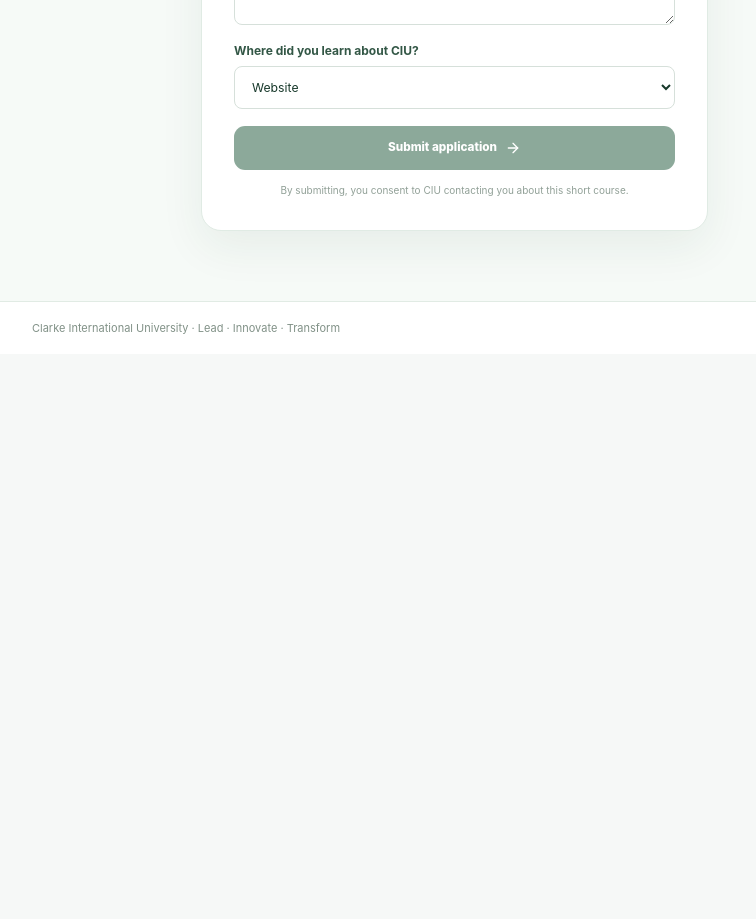
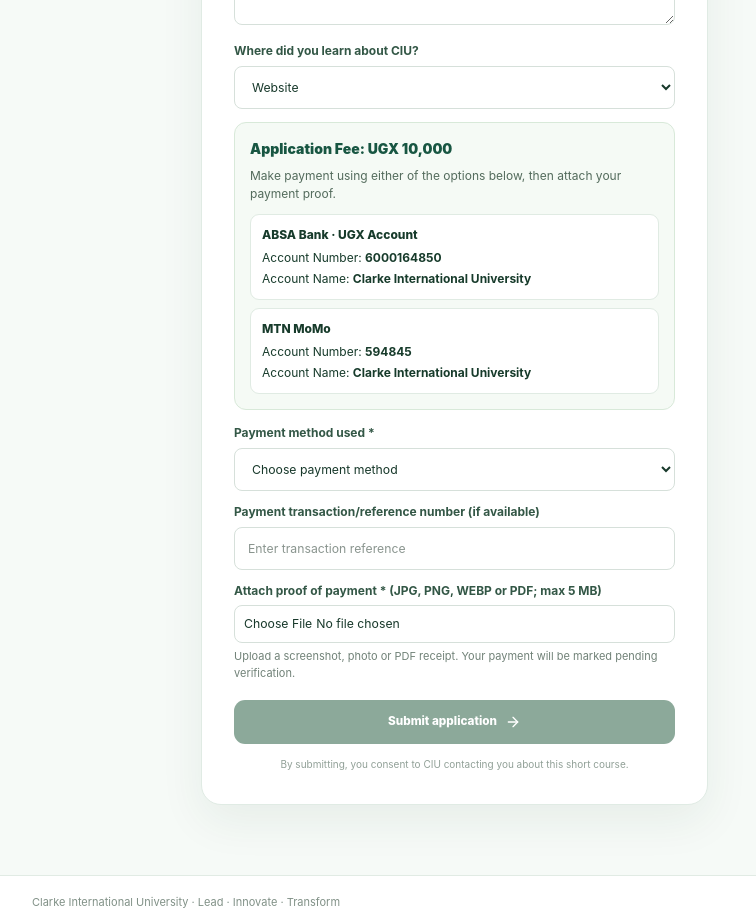
Before and after one commit to isabirye99-collab/ai-social-bot, a Next.js app in the folder crm/: page /short-courses/apply in a window 1280 px wide. Shown: the part 940-1859 px from the top of the page, without its empty margins (454-1210 px from the left). Before the commit the page ends 1294 px from the top, so only its background shows below. Built offline with nearby package versions, Linux system fonts and the light colour scheme; no server answers; the database is empty.

Commit message:
Add application fee payment options and proof upload

```diff
--- a/crm/app/short-courses/apply/page.tsx
+++ b/crm/app/short-courses/apply/page.tsx
@@ -17,6 +17,9 @@ export default function ShortCourseApplicationPage() {
   const [saving, setSaving] = useState(false);
   const [error, setError] = useState("");
   const [submitted, setSubmitted] = useState(false);
+  const [paymentMethod, setPaymentMethod] = useState("");
+  const [paymentReference, setPaymentReference] = useState("");
+  const [proofFile, setProofFile] = useState<File | null>(null);
   const [form, setForm] = useState({ first_name: "", last_name: "", phone: "", email: "", date_of_birth: "", gender: "", nationality: "", highest_qualification: "", qualification_details: "", source: "Website", expected_outcome: "" });
 
   useEffect(() => {
@@ -40,8 +43,17 @@ export default function ShortCourseApplicationPage() {
   async function submit(event: FormEvent) {
     event.preventDefault(); setSaving(true); setError("");
     if (!courseId) { setError("Please select a short course."); setSaving(false); return; }
+    if (!paymentMethod) { setError("Please choose ABSA Bank or MTN MoMo."); setSaving(false); return; }
+    if (!proofFile) { setError("Please attach proof of payment to continue."); setSaving(false); return; }
+    if (proofFile.size > 5 * 1024 * 1024) { setError("Proof of payment must be 5 MB or smaller."); setSaving(false); return; }
+    if (!["image/jpeg", "image/png", "image/webp", "application/pdf"].includes(proofFile.type)) { setError("Attach a JPG, PNG, WEBP image or PDF document."); setSaving(false); return; }
+    let uploadedPath = "";
     try {
-      const { data, error: e } = await supabase.rpc("submit_short_course_application", {
+      const safeName = proofFile.name.replace(/[^a-zA-Z0-9._-]/g, "_");
+      uploadedPath = crypto.randomUUID() + "/" + safeName;
+      const { error: uploadError } = await supabase.storage.from("short-course-payment-proofs").upload(uploadedPath, proofFile, { upsert: false, contentType: proofFile.type });
+      if (uploadError) throw uploadError;
+      const { error: e } = await supabase.rpc("submit_short_course_application", {
         p_course_id: courseId,
         p_first_name: form.first_name.trim(),
         p_last_name: form.last_name.trim(),
@@ -54,11 +66,16 @@ export default function ShortCourseApplicationPage() {
         p_qualification_details: form.qualification_details.trim() || null,
         p_source: form.source || "Website",
         p_expected_outcome: form.expected_outcome.trim() || null,
+        p_payment_method: paymentMethod,
+        p_payment_reference: paymentReference.trim() || null,
+        p_payment_proof_path: uploadedPath,
       });
       if (e) throw e;
       setSubmitted(true);
-    } catch (e: any) { setError(e?.message || "We could not submit your application. Please try again."); }
-    finally { setSaving(false); }
+    } catch (e: any) {
+      if (uploadedPath) { try { await supabase.storage.from("short-course-payment-proofs").remove([uploadedPath]); } catch {} }
+      setError(e?.message || "We could not submit your application. Please try again.");
+    } finally { setSaving(false); }
   }
 
   return <main style={{ minHeight: "100vh", background: "#f6faf7", color: "#173b2b", fontFamily: "Inter, Arial, sans-serif" }}>
@@ -79,7 +96,7 @@ export default function ShortCourseApplicationPage() {
           </div>
         </div>
         <div style={{ background: "#fff", border: "1px solid #e0ebe4", borderRadius: 20, padding: "clamp(20px,3vw,32px)", boxShadow: "0 16px 45px rgba(27,70,46,.07)" }}>
-          {submitted ? <div style={{ textAlign: "center", padding: "32px 8px" }}><div style={{ width: 58, height: 58, margin: "0 auto 18px", borderRadius: 30, display: "grid", placeItems: "center", background: "#e7f7eb", color: "#22834d" }}><CheckCircle2 size={30}/></div><h2 style={{ fontSize: 25, fontWeight: 900, margin: "0 0 10px" }}>Thank you for applying!</h2><p style={{ fontSize: 14, color: "#65796c", lineHeight: 1.8 }}>Your short-course application has been received by Clarke International University. Our coordinator will contact you using the details you provided.</p><button onClick={() => { setSubmitted(false); setForm({ first_name: "", last_name: "", phone: "", email: "", date_of_birth: "", gender: "", nationality: "", highest_qualification: "", qualification_details: "", source: "Website", expected_outcome: "" }); setCourseId(courses.length === 1 ? courses[0].id : ""); }} style={{ marginTop: 12, border: 0, borderRadius: 10, padding: "12px 16px", color: "#fff", background: "#00695c", fontWeight: 800, cursor: "pointer" }}>Submit another application</button></div> : <>
+          {submitted ? <div style={{ textAlign: "center", padding: "32px 8px" }}><div style={{ width: 58, height: 58, margin: "0 auto 18px", borderRadius: 30, display: "grid", placeItems: "center", background: "#e7f7eb", color: "#22834d" }}><CheckCircle2 size={30}/></div><h2 style={{ fontSize: 25, fontWeight: 900, margin: "0 0 10px" }}>Thank you for applying!</h2><p style={{ fontSize: 14, color: "#65796c", lineHeight: 1.8 }}>Your short-course application has been received by Clarke International University. Our coordinator will contact you using the details you provided.</p><button onClick={() => { setSubmitted(false); setForm({ first_name: "", last_name: "", phone: "", email: "", date_of_birth: "", gender: "", nationality: "", highest_qualification: "", qualification_details: "", source: "Website", expected_outcome: "" }); setCourseId(courses.length === 1 ? courses[0].id : ""); setPaymentMethod(""); setPaymentReference(""); setProofFile(null); }} style={{ marginTop: 12, border: 0, borderRadius: 10, padding: "12px 16px", color: "#fff", background: "#00695c", fontWeight: 800, cursor: "pointer" }}>Submit another application</button></div> : <>
             <h2 style={{ fontSize: 23, fontWeight: 900, margin: "0 0 6px" }}>Apply for a short course</h2><p style={{ fontSize: 12, color: "#75867b", margin: "0 0 22px", lineHeight: 1.6 }}>Complete the form below. Fields marked * are required.</p>
             {error && <div style={{ background: "#fff1f0", border: "1px solid #fecaca", color: "#991b1b", padding: 11, borderRadius: 9, marginBottom: 13, fontSize: 12 }}>{error}</div>}
             <form onSubmit={submit} style={{ display: "grid", gap: 13 }}>
@@ -92,6 +109,23 @@ export default function ShortCourseApplicationPage() {
               <div><label style={labelStyle}>Qualification details / institution</label><textarea rows={2} value={form.qualification_details} onChange={(e) => update("qualification_details", e.target.value)} style={{ ...field, resize: "vertical" }}/></div>
               <div><label style={labelStyle}>What would you like to get out of this course?</label><textarea rows={3} value={form.expected_outcome} onChange={(e) => update("expected_outcome", e.target.value)} style={{ ...field, resize: "vertical" }}/></div>
               <div><label style={labelStyle}>Where did you learn about CIU?</label><select value={form.source} onChange={(e) => update("source", e.target.value)} style={field}>{["Website","Facebook","TikTok","Instagram","WhatsApp","Google","Billboard","Referral","Employer / organisation","Other"].map((s) => <option key={s}>{s}</option>)}</select></div>
+              <div style={{ border: "1px solid #d8e9d9", borderRadius: 12, background: "#f5faf5", padding: 15, marginBottom: 2 }}>
+                <div style={{ fontSize: 14, fontWeight: 900, color: "#185642", marginBottom: 8 }}>Application Fee: UGX 10,000</div>
+                <p style={{ margin: "0 0 10px", fontSize: 12, color: "#536b5c" }}>Make payment using either of the options below, then attach your payment proof.</p>
+                <div style={{ background: "#fff", border: "1px solid #e0ebe3", borderRadius: 9, padding: 11, marginBottom: 8 }}>
+                  <div style={{ fontSize: 12, fontWeight: 850 }}>ABSA Bank · UGX Account</div>
+                  <div style={{ fontSize: 12, marginTop: 5 }}>Account Number: <strong>6000164850</strong></div>
+                  <div style={{ fontSize: 12, marginTop: 3 }}>Account Name: <strong>Clarke International University</strong></div>
+                </div>
+                <div style={{ background: "#fff", border: "1px solid #e0ebe3", borderRadius: 9, padding: 11 }}>
+                  <div style={{ fontSize: 12, fontWeight: 850 }}>MTN MoMo</div>
+                  <div style={{ fontSize: 12, marginTop: 5 }}>Account Number: <strong>594845</strong></div>
+                  <div style={{ fontSize: 12, marginTop: 3 }}>Account Name: <strong>Clarke International University</strong></div>
+                </div>
+              </div>
+              <div><label style={labelStyle}>Payment method used *</label><select required value={paymentMethod} onChange={(e) => setPaymentMethod(e.target.value)} style={field}><option value="">Choose payment method</option><option value="ABSA Bank">ABSA Bank</option><option value="MTN MoMo">MTN MoMo</option></select></div>
+              <div><label style={labelStyle}>Payment transaction/reference number (if available)</label><input value={paymentReference} onChange={(e) => setPaymentReference(e.target.value)} placeholder="Enter transaction reference" style={field}/></div>
+              <div><label style={labelStyle}>Attach proof of payment * (JPG, PNG, WEBP or PDF; max 5 MB)</label><input required type="file" accept=".jpg,.jpeg,.png,.webp,.pdf,image/jpeg,image/png,image/webp,application/pdf" onChange={(e) => setProofFile(e.target.files?.[0] || null)} style={{ ...field, padding: 9 }}/><p style={{ margin: "5px 0 0", fontSize: 11, color: "#718278" }}>{proofFile ? "Selected: " + proofFile.name : "Upload a screenshot, photo or PDF receipt. Your payment will be marked pending verification."}</p></div>
               <button disabled={saving || loading || !courses.length} type="submit" style={{ display: "flex", alignItems: "center", justifyContent: "center", gap: 8, marginTop: 4, border: 0, borderRadius: 11, padding: "14px 16px", color: "#fff", background: saving || !courses.length ? "#8ca99a" : "#00695c", fontWeight: 850, cursor: saving ? "wait" : "pointer" }}>{saving ? "Submitting application…" : "Submit application"} <ArrowRight size={16}/></button>
               <p style={{ margin: 0, color: "#91a097", fontSize: 10, lineHeight: 1.5, textAlign: "center" }}>By submitting, you consent to CIU contacting you about this short course.</p>
             </form>
```
